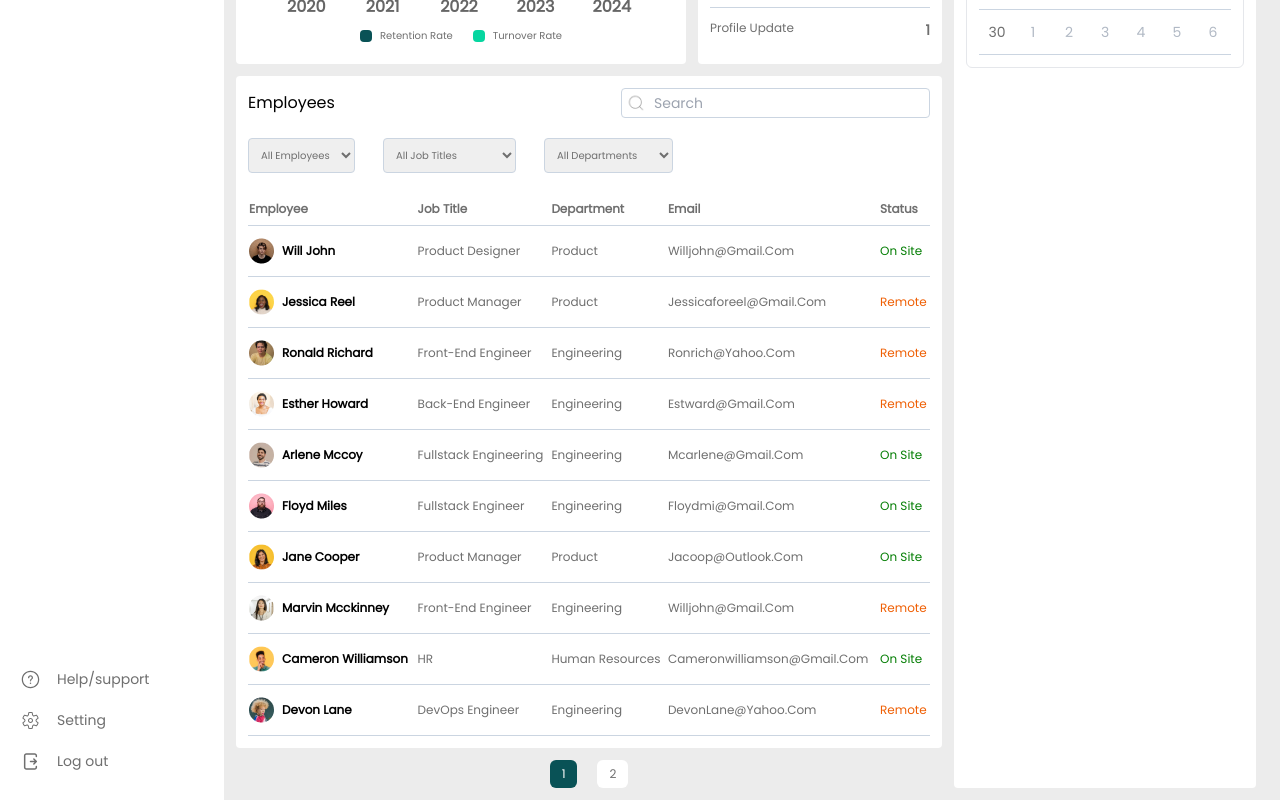
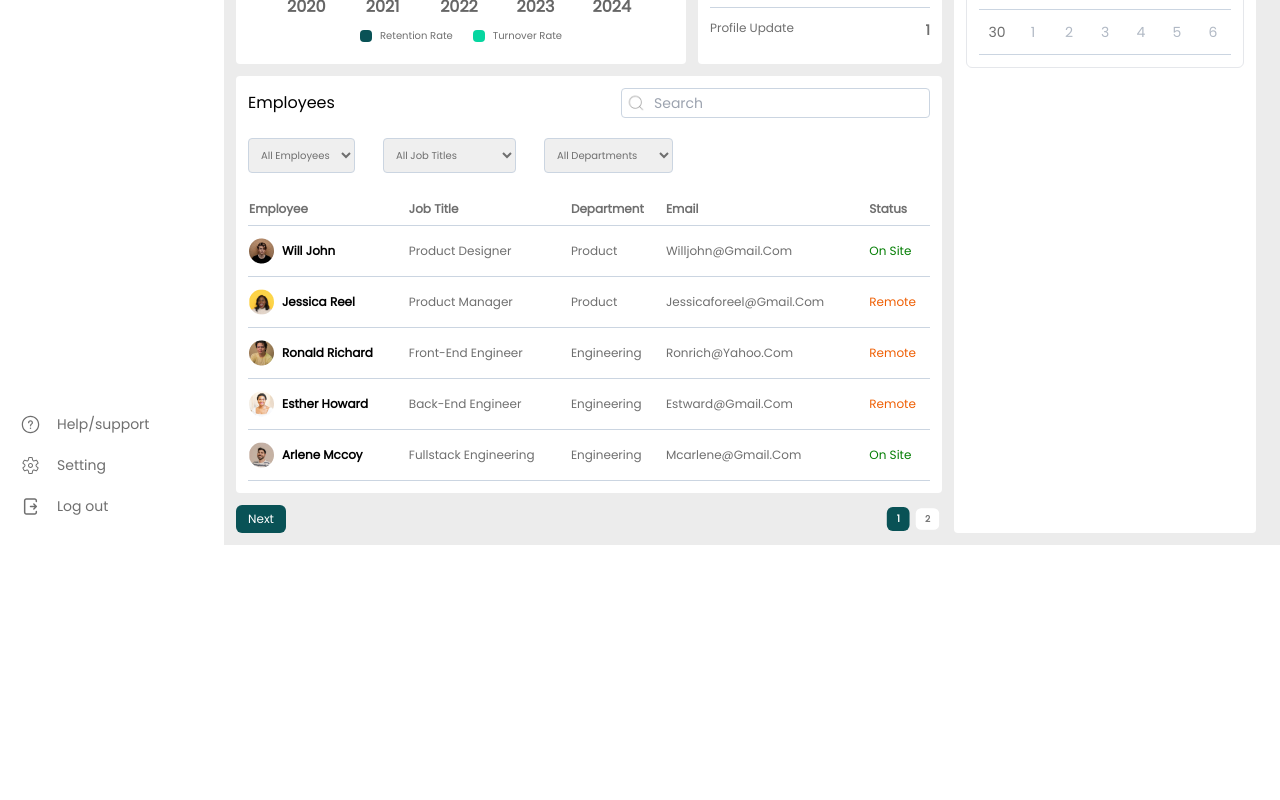
Before and after one commit to oseji/HR-Sphere, a React (Vite) app: page / in a window 1280 px wide. Shown: the part 437-1237 px from the top of the page. After the commit the page ends 982 px from the top, so only its background shows below. Built offline with nearby package versions, Linux system fonts and the light colour scheme.

Commit message:
made further improvements to filtering and pagination logic

```diff
--- a/src/Payroll.tsx
+++ b/src/Payroll.tsx
@@ -7,7 +7,6 @@ import filterIcon from "./assets/filter.svg";
 
 const Payroll = () => {
   const [departmentFilter, setDepartmentFilter] = useState<string>();
-  const [jobTitleFilter, setJobTitleFilter] = useState<string>();
   const [workTypeFilter, setWorkTypeFilter] = useState<string>();
 
   return (
--- a/src/Performance.tsx
+++ b/src/Performance.tsx
@@ -14,7 +14,7 @@ const Performance = () => {
   const efficiencyCOLORS = ["#06D6A0", "#EBEBEB"];
 
   const [departmentFilter, setDepartmentFilter] = useState<string>();
-  const [sliceIndexes, setSliceIndexes] = useState({ start: 0, end: 5 });
+  // const [sliceIndexes, setSliceIndexes] = useState({ start: 0, end: 5 });
   const employeeSortBtnRefs = [
     useRef<HTMLButtonElement>(null),
     useRef<HTMLButtonElement>(null),
@@ -32,6 +32,29 @@ const Performance = () => {
         btn?.classList.remove("activeSortBtn");
       }
     });
+  };
+
+  // handle pagination
+  const [currentPage, setCurrentPage] = useState(1);
+  const itemsPerPage = 5;
+  const startIndex = (currentPage - 1) * itemsPerPage;
+  const endIndex = startIndex + itemsPerPage;
+
+  const handlePrevBtn = () => {
+    if (currentPage > 1) {
+      setCurrentPage(currentPage - 1);
+    }
+  };
+
+  const handleNextBtn = () => {
+    if (
+      endIndex <
+      Object.values(employeeOverview).filter(
+        (e) => !departmentFilter || e.department === departmentFilter
+      ).length
+    ) {
+      setCurrentPage(currentPage + 1);
+    }
   };
 
   return (
@@ -161,7 +184,7 @@ const Performance = () => {
                 .filter(
                   (e) => !departmentFilter || e.department === departmentFilter
                 )
-                .slice(sliceIndexes.start, sliceIndexes.end)
+                .slice(startIndex, endIndex)
                 .map((value, index) => (
                   <tr key={index}>
                     <td className="employeeName">
@@ -193,29 +216,52 @@ const Performance = () => {
         </div>
 
         <div className="employeeSort">
+          <div className="flex flex-row items-center gap-5">
             <button
-            className={`employeeSortBtn activeSortBtn`}
-            onClick={(e) => {
-              setSliceIndexes({ start: 0, end: 5 });
-              toggleActivePageClass(e);
-            }}
+              className={`employeeSortBtn activeSortBtn ${
+                currentPage === 1 ? "hidden" : ""
+              }`}
+              onClick={handlePrevBtn}
               ref={employeeSortBtnRefs[0]}
               value={0}
+              disabled={currentPage === 1}
             >
-            1
+              Previous
             </button>
 
             <button
-            className={`employeeSortBtn`}
-            onClick={(e) => {
-              setSliceIndexes({ start: 5, end: 10 });
-              toggleActivePageClass(e);
-            }}
+              className={`employeeSortBtn ${
+                endIndex >=
+                Object.values(employeeOverview).filter(
+                  (e) => !departmentFilter || e.department === departmentFilter
+                ).length
+                  ? "hidden"
+                  : ""
+              }`}
+              onClick={handleNextBtn}
               ref={employeeSortBtnRefs[1]}
               value={1}
             >
+              Next
+            </button>
+          </div>
+
+          <div className="pageNumGrp">
+            <div
+              className={`pageNum ${
+                currentPage === 1 ? "activePageNum" : "bg-white"
+              }`}
+            >
+              1
+            </div>
+            <div
+              className={`pageNum ${
+                currentPage === 2 ? "activePageNum" : "bg-white"
+              }`}
+            >
               2
-          </button>
+            </div>
+          </div>
         </div>
       </div>
 
@@ -263,7 +309,7 @@ const Performance = () => {
               2024.
             </p>
 
-            <button className="rounded text-white bg-[#095256] text-xs px-3 py-1.5 w-fit text-sm">
+            <button className="rounded text-white bg-[#095256] px-3 py-1.5 w-fit text-sm">
               Compare scores
             </button>
           </div>
--- a/src/Stats.tsx
+++ b/src/Stats.tsx
@@ -17,14 +17,17 @@ import downGrowth from "./assets/down growth.svg";
 import searchIcon from "./assets/circum_search.png";
 
 const Stats = () => {
+  const employeeSortBtnRefs = [
+    useRef<HTMLButtonElement>(null),
+    useRef<HTMLButtonElement>(null),
+  ];
+
   const [chartYears, setChartYears] = useState<number>(5);
   const [currentChartData, setCurrentChartData] = useState(chartData);
 
   const [departmentFilter, setDepartmentFilter] = useState<string>();
   const [jobTitleFilter, setJobTitleFilter] = useState<string>();
-  const [workTypefilter, setWorkTypefilter] = useState<string>();
-
-  const [sliceIndexes, setSliceIndexes] = useState({ start: 0, end: 5 });
+  const [workTypeFilter, setWorkTypeFilter] = useState<string>();
 
   const toggleChartData = (e: ChangeEvent<HTMLSelectElement>) => {
     const yearVal = e.target.value;
@@ -48,23 +51,29 @@ const Stats = () => {
     });
   };
 
-  const employeeSortBtnRefs = [
-    useRef<HTMLButtonElement>(null),
-    useRef<HTMLButtonElement>(null),
-  ];
+  const [currentPage, setCurrentPage] = useState(1);
+  const itemsPerPage = 5;
+  const startIndex = (currentPage - 1) * itemsPerPage;
+  const endIndex = startIndex + itemsPerPage;
 
-  const toggleActivePageClass = (e: SyntheticEvent<HTMLButtonElement>) => {
-    const clicked = Number(e.currentTarget.value);
+  const handlePrevBtn = () => {
+    if (currentPage > 1) {
+      setCurrentPage(currentPage - 1);
+    }
+  };
 
-    employeeSortBtnRefs.forEach((element, index) => {
-      const btn = element.current;
-
-      if (index === clicked) {
-        btn?.classList.add("activeSortBtn");
-      } else {
-        btn?.classList.remove("activeSortBtn");
+  const handleNextBtn = () => {
+    if (
+      endIndex <
+      Object.values(employeeOverview).filter(
+        (e) =>
+          (!departmentFilter || e.department === departmentFilter) &&
+          (!workTypeFilter || e.status === workTypeFilter) &&
+          (!jobTitleFilter || e.jobTitle === jobTitleFilter)
+      ).length
+    ) {
+      setCurrentPage(currentPage + 1);
     }
-    });
   };
 
   useEffect(() => {
@@ -249,7 +258,7 @@ const Stats = () => {
             className="tableFilter"
             onChange={(e: SyntheticEvent<HTMLSelectElement>) => {
               console.log(e.currentTarget.value);
-              setWorkTypefilter(e.currentTarget.value);
+              setWorkTypeFilter(e.currentTarget.value);
             }}
           >
             <option value="">All employees</option>
@@ -306,9 +315,10 @@ const Stats = () => {
               .filter(
                 (e) =>
                   (!departmentFilter || e.department === departmentFilter) &&
-                  (!workTypefilter || e.status === workTypefilter) &&
+                  (!workTypeFilter || e.status === workTypeFilter) &&
                   (!jobTitleFilter || e.jobTitle === jobTitleFilter)
               )
+              .slice(startIndex, endIndex)
               .map((value, index) => (
                 <tr key={index}>
                   <td className="employeeName">
@@ -326,29 +336,55 @@ const Stats = () => {
       </div>
 
       <div className="employeeSort">
+        <div className="flex flex-row items-center gap-5">
           <button
-          className={`employeeSortBtn activeSortBtn`}
-          onClick={(e) => {
-            setSliceIndexes({ start: 0, end: 5 });
-            toggleActivePageClass(e);
-          }}
+            className={`employeeSortBtn activeSortBtn ${
+              currentPage === 1 ? "hidden" : ""
+            }`}
+            onClick={handlePrevBtn}
             ref={employeeSortBtnRefs[0]}
             value={0}
+            disabled={currentPage === 1}
           >
-          1
+            Previous
           </button>
 
           <button
-          className={`employeeSortBtn`}
-          onClick={(e) => {
-            setSliceIndexes({ start: 5, end: 10 });
-            toggleActivePageClass(e);
-          }}
+            className={`employeeSortBtn ${
+              endIndex >=
+              Object.values(employeeOverview).filter(
+                (e) =>
+                  (!departmentFilter || e.department === departmentFilter) &&
+                  (!workTypeFilter || e.status === workTypeFilter) &&
+                  (!jobTitleFilter || e.jobTitle === jobTitleFilter)
+              ).length
+                ? "hidden"
+                : ""
+            }`}
+            onClick={handleNextBtn}
             ref={employeeSortBtnRefs[1]}
             value={1}
           >
+            Next
+          </button>
+        </div>
+
+        <div className="pageNumGrp">
+          <div
+            className={`pageNum ${
+              currentPage === 1 ? "activePageNum" : "bg-white"
+            }`}
+          >
+            1
+          </div>
+          <div
+            className={`pageNum ${
+              currentPage === 2 ? "activePageNum" : "bg-white"
+            }`}
+          >
             2
-        </button>
+          </div>
+        </div>
       </div>
     </section>
   );
--- a/src/index.css
+++ b/src/index.css
@@ -21,6 +21,18 @@
 
 .performanceSection {
   @apply flex flex-row gap-3 text-sm;
+}
+
+.pageNumGrp {
+  @apply flex flex-row items-center gap-2 text-[10px] font-semibold scale-90;
+}
+
+.pageNum {
+  @apply py-1 px-2.5 rounded-md transition ease-in-out duration-200;
+}
+
+.activePageNum {
+  @apply bg-[#095256] text-white scale-110;
 }
 
 .totalEmployeeChart,
@@ -169,15 +181,11 @@ td {
 }
 
 .employeeSort {
-  @apply flex flex-row justify-center items-center gap-5 text-xs;
+  @apply flex flex-row justify-between items-center gap-5 text-xs;
 }
 
 .employeeSortBtn {
-  @apply bg-white px-3 py-1.5 rounded-md hover:scale-110 transition ease-in-out duration-150;
-}
-
-.activeSortBtn {
-  @apply bg-[#095256] text-white;
+  @apply bg-[#095256] text-white px-3 py-1.5 rounded-md hover:scale-110 transition ease-in-out duration-150;
 }
 
 /* SCHEDULE */
```
Lines whose indentation alone changed are shown as unchanged.
